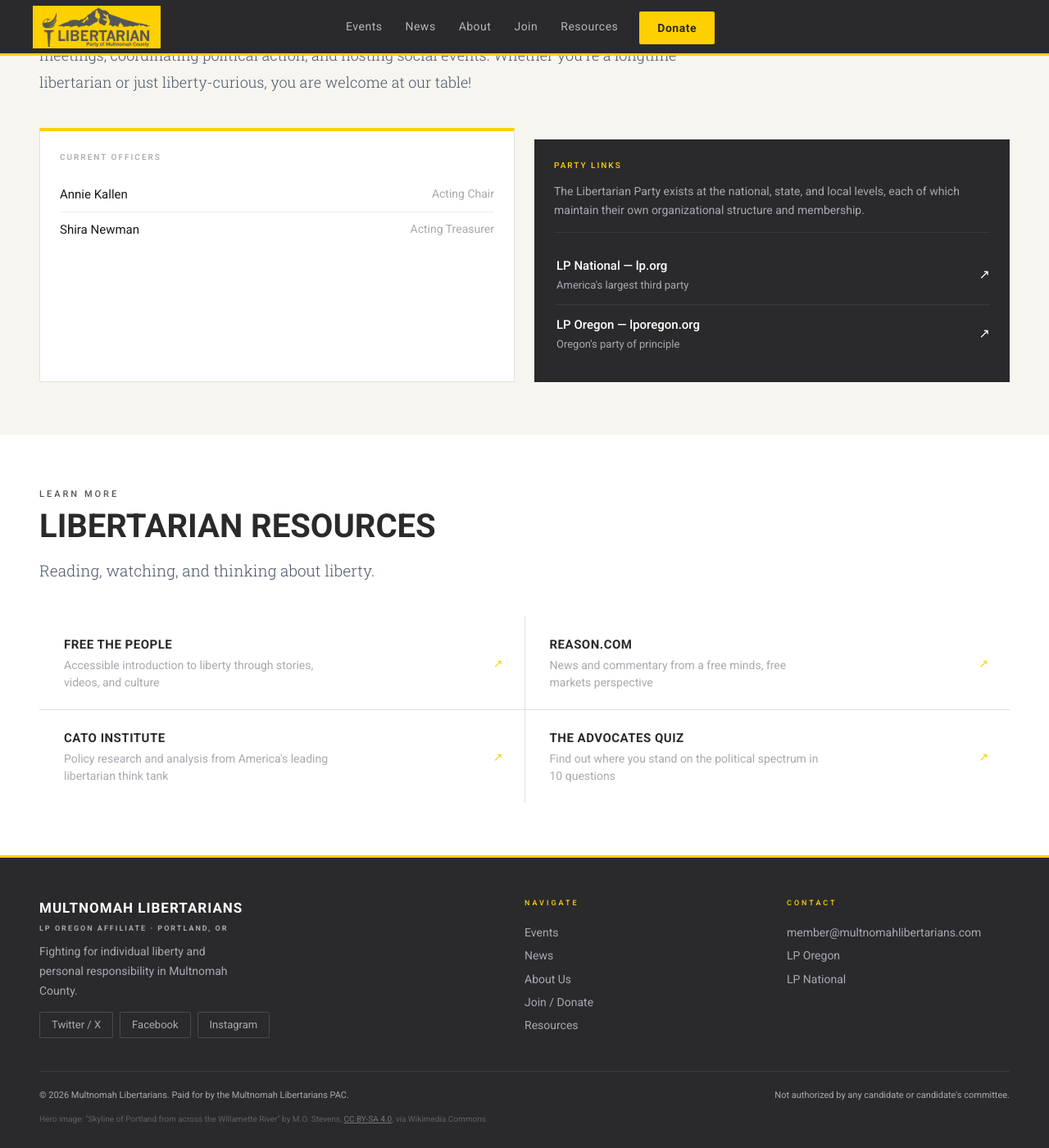
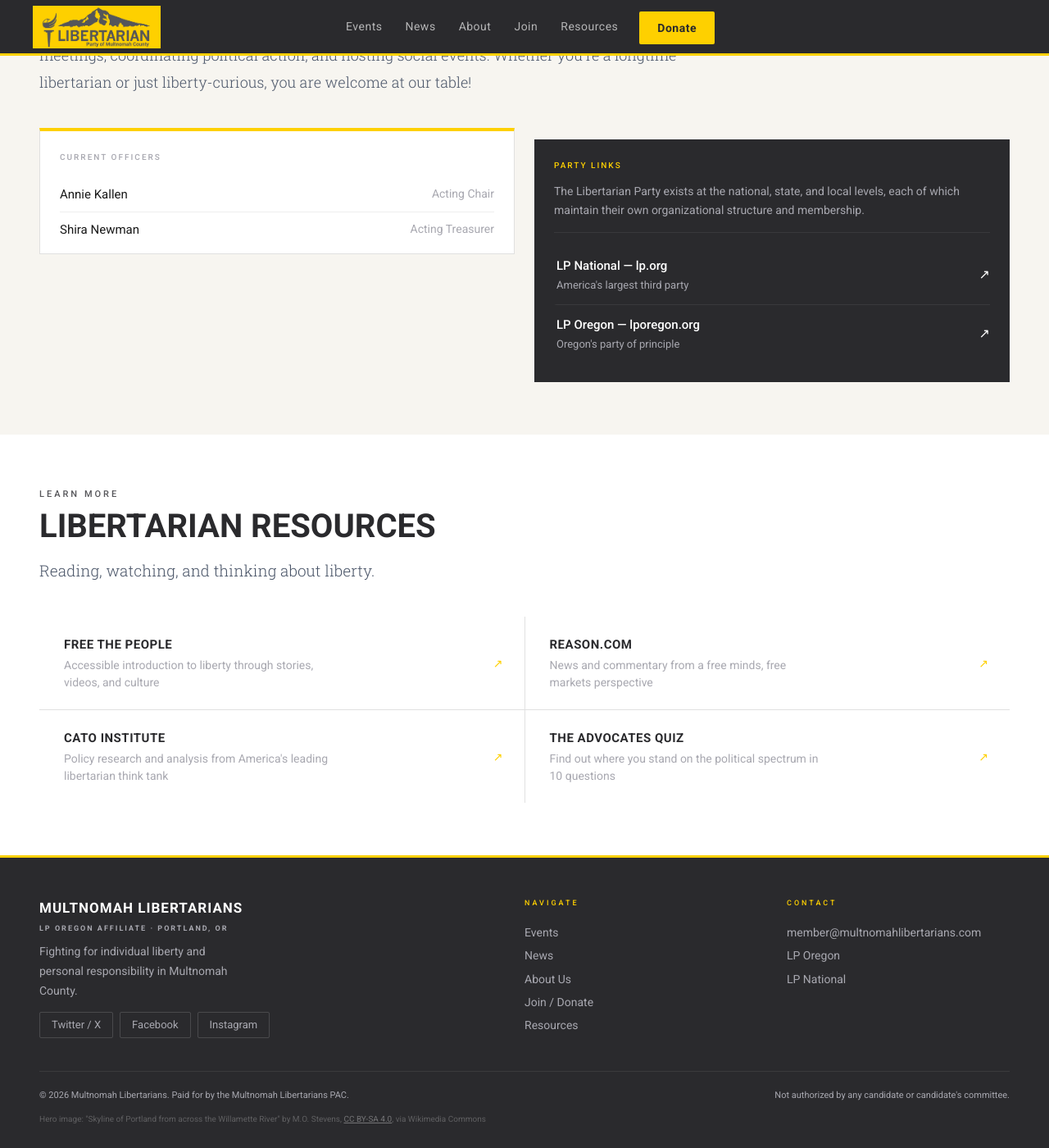
Before and after one commit to LPOregon/lpmultco, a Jekyll site: the page built from index.html, in a window 1280 px wide and 1400 px high, scrolled down 2661 px. Shown: the whole window at 82% size. Built offline with Jekyll 4.4.1, drawn with Linux system fonts in a browser that asks for light colours.

Commit message:
Reduce officers card bottom padding

```diff
--- a/assets/css/main.css
+++ b/assets/css/main.css
@@ -117,8 +117,8 @@ section{padding:64px 3rem}
 .about{background:var(--cream)}
 .about-body{margin-top:24px;margin-bottom:40px}
 .about-body p{font-family:var(--serif);font-size:18px;font-weight:300;color:#4a5568;line-height:1.8;max-width:780px}
-.about-cards{display:grid;grid-template-columns:1fr 1fr;gap:24px;align-items:stretch}
-.officers-card{background:var(--white);border:1px solid #e0e0e0;border-top:4px solid var(--yellow);padding:24px}
+.about-cards{display:grid;grid-template-columns:1fr 1fr;gap:24px;align-items:start}
+.officers-card{background:var(--white);border:1px solid #e0e0e0;border-top:4px solid var(--yellow);padding:24px 24px 8px}
 .officers-card h4{font-size:10px;font-weight:500;letter-spacing:2px;text-transform:uppercase;color:var(--muted);margin-bottom:16px}
 .officer{display:flex;justify-content:space-between;padding:9px 0;border-bottom:1px solid #eee;font-size:15px}
 .officer:last-child{border-bottom:none}
```
